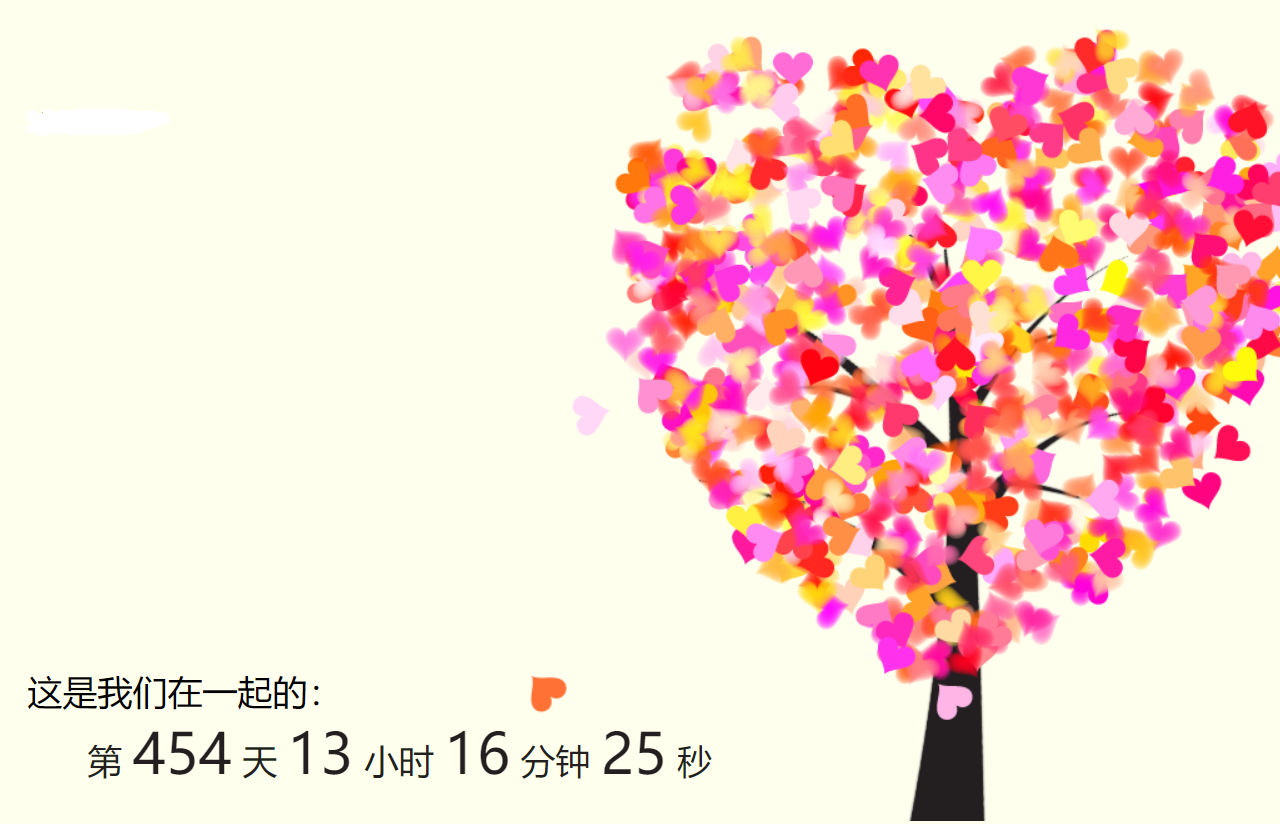
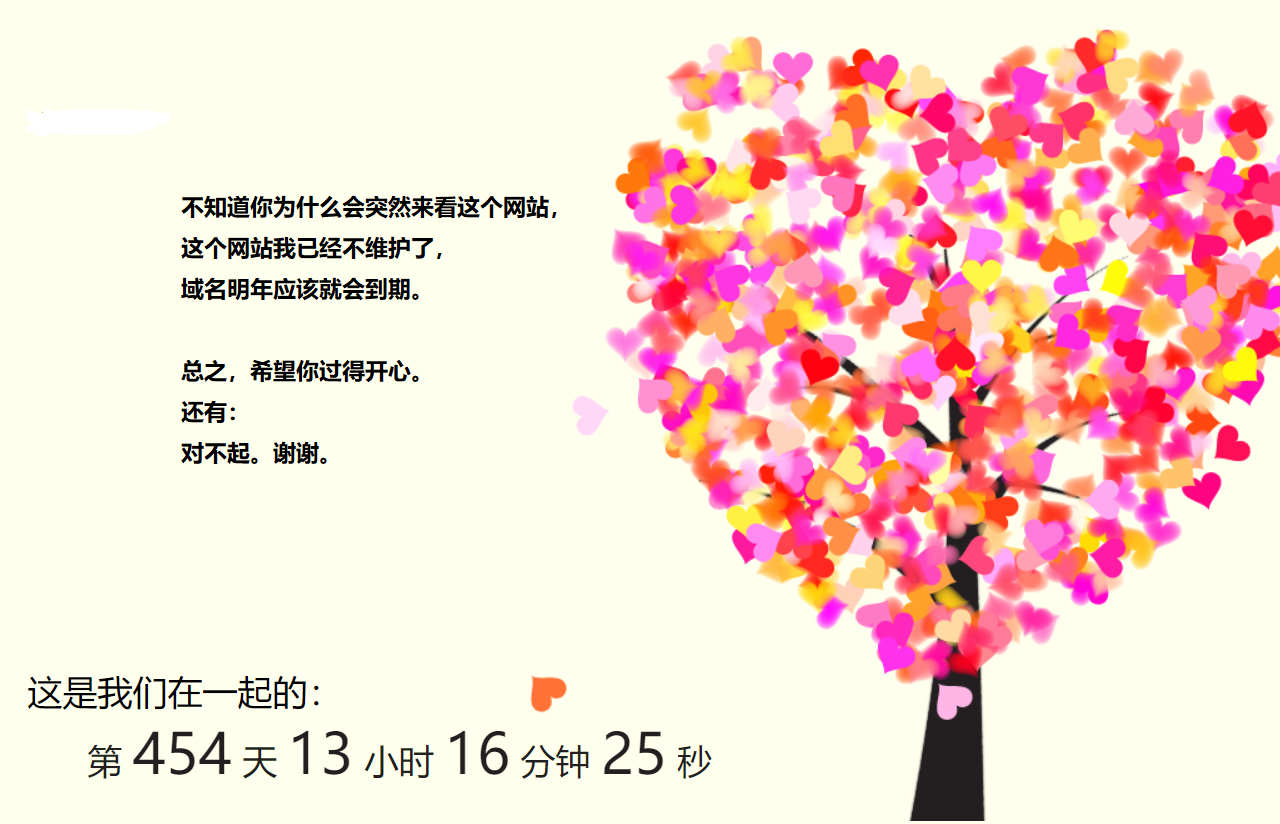
Before and after one commit to VForVictoira/Linjiating.github.io, a plain HTML site: page index.html in a window 1280 px wide. Shown: the top 824 px of the page. Drawn offline with Linux system fonts and the light colour scheme.

Commit message:
Update index.html

```diff
--- a/index.html
+++ b/index.html
@@ -25,6 +25,6 @@
 </style>
 </head>
 <body>
-	<img src="2.png" />
+	<img src="454.png" />
 </body>
 </html>
```
